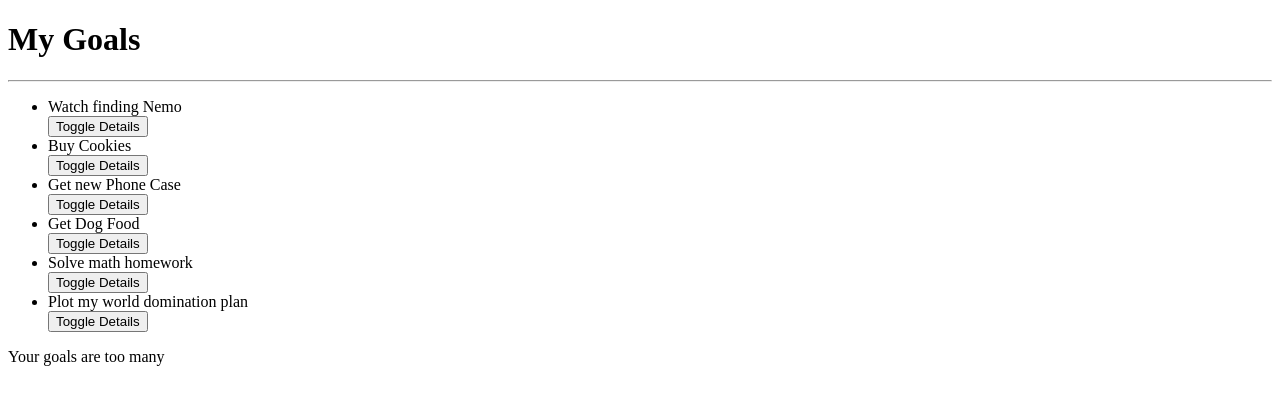
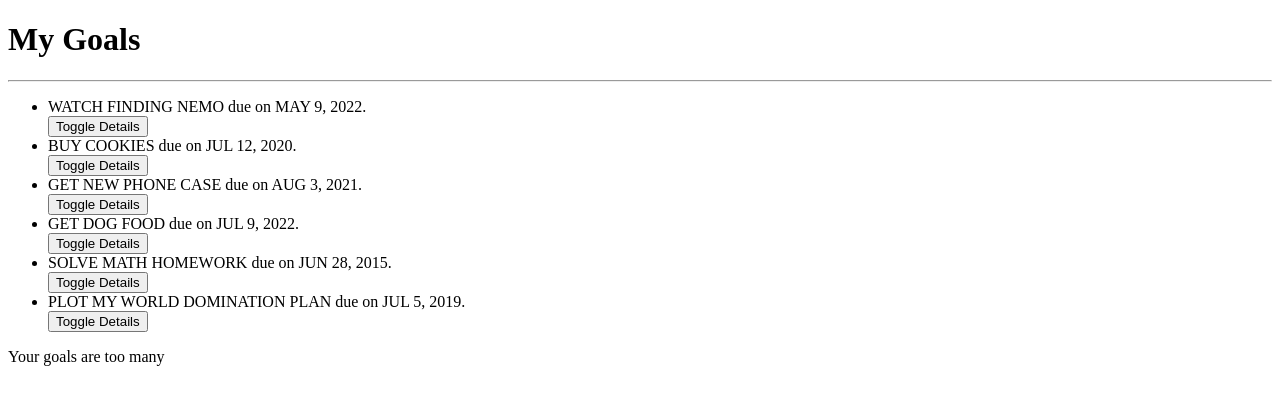
Before and after one commit to John-Njau/Goals, an Angular app: page / in a window 1280 px wide. Shown: the top 404 px of the page. Built offline with nearby package versions, Linux system fonts and the light colour scheme.

Commit message:
ft: created a custom dateCount pipe

```diff
--- a/src/app/app.module.ts
+++ b/src/app/app.module.ts
@@ -6,13 +6,15 @@ import { AppComponent } from './app.component';
 import { GoalComponent } from './goal/goal.component';
 import { GoalDetailComponent } from './goal-detail/goal-detail.component';
 import { StrikethroughDirective } from './strikethrough.directive';
+import { DateCountPipe } from './date-count.pipe';
 
 @NgModule({
   declarations: [
     AppComponent,
     GoalComponent,
     GoalDetailComponent,
-    StrikethroughDirective
+    StrikethroughDirective,
+    DateCountPipe
   ],
   imports: [
     BrowserModule,
--- /dev/null
+++ b/src/app/date-count.pipe.ts
@@ -0,0 +1,24 @@
+import { Pipe, PipeTransform } from '@angular/core';
+
+@Pipe({
+  name: 'dateCount'
+})
+export class DateCountPipe implements PipeTransform {
+
+  transform(value: any): number {
+    let today: Date = new Date(); // Get current date and Time
+    let todayWithNoTime: any = new Date(today.getFullYear(), today.getMonth(),today.getDate())
+    var dateDifference = Math.abs(value - todayWithNoTime) // Returns value in ms
+    const secondsInDay = 86400; // 60sec * 60mins * 25hrs in a day.
+    var dateDifferenceSeconds = dateDifference * 0.001; //converts milliseconds to seconds
+    var dateCounter = dateDifferenceSeconds/secondsInDay;
+
+    if (dateCounter >= 1 && value > todayWithNoTime){
+      return dateCounter;
+    }
+    else{
+      return 0;
+    }
+  }
+
+}
--- a/src/app/goal-detail/goal-detail.component.html
+++ b/src/app/goal-detail/goal-detail.component.html
@@ -1,2 +1,3 @@
 <p>{{goal.description}}</p>
+<p>This goal will be complete in {{ goal.completeDate|dateCount}} days.</p>
 <button (click)="goalComplete(true)"> Complete</button>
--- a/src/app/goal.ts
+++ b/src/app/goal.ts
@@ -1,6 +1,7 @@
 export class Goal {
     showDescription: boolean;
-    constructor( public id:  number,public name: string, public description: string) {
+    constructor(public id: number, public name: string, public description: string, public completeDate: Date)
+    {
         this.showDescription = false;
     }
 }
--- a/src/app/goal/goal.component.html
+++ b/src/app/goal/goal.component.html
@@ -5,7 +5,7 @@
   <ul>
     <!-- looping over the goals array and embedding each goal to a ul>li -->
     <div *ngFor="let goal of goals; let i = index">
-      <li appStrikethrough>{{ goal.name }}</li>
+      <li appStrikethrough>{{ goal.name|uppercase }} due on {{ goal.completeDate|date|uppercase }}.</li>
       <button (click)="toggleDetails(i)">Toggle Details</button>
       <app-goal-detail
         *ngIf="goal.showDescription"
--- a/src/app/goal/goal.component.ts
+++ b/src/app/goal/goal.component.ts
@@ -10,12 +10,12 @@ import { Goal } from '../goal'
 export class GoalComponent implements OnInit {
 
   goals: Goal[] = [
-    new Goal(1, 'Watch finding Nemo', 'Find an online version'),
-    new Goal(2, 'Buy Cookies', 'I have to buy cookies for my people'),
-    new Goal(3, 'Get new Phone Case', 'Linda has her bday coming up'),
-    new Goal(4, 'Get Dog Food', 'Linda has her bday coming up'),
-    new Goal(5, 'Solve math homework', 'Linda has her bday coming up'),
-    new Goal(6, 'Plot my world domination plan', 'Linda has her bday coming up'),
+    new Goal(1, 'Watch finding Nemo', 'Find an online version', new Date(2021,16,9)),
+    new Goal(2, 'Buy Cookies', 'I have to buy cookies for my people', new Date(2020,6,12)),
+    new Goal(3, 'Get new Phone Case', 'Linda has her bday coming up', new Date(2019,31,3)),
+    new Goal(4, 'Get Dog Food', 'Linda has her bday coming up', new Date(2022,6,9)),
+    new Goal(5, 'Solve math homework', 'Linda has her bday coming up', new Date(2015,5,28)),
+    new Goal(6, 'Plot my world domination plan', 'Linda has her bday coming up', new Date(2019,6,5)),
   ];
 
   toggleDetails(index){
```
Also changed, not shown: 1 other file (tests, documents, lock files or other folders).
